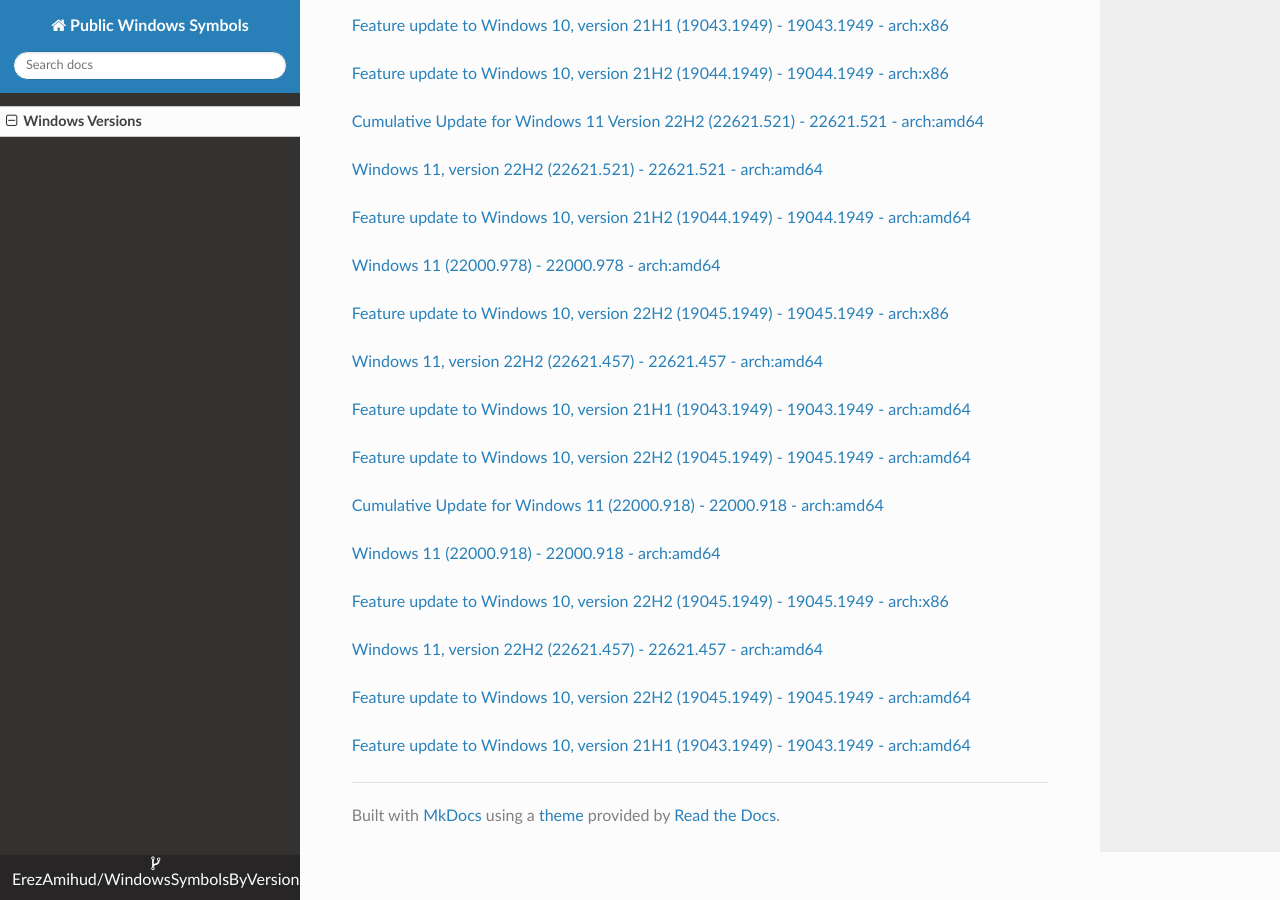
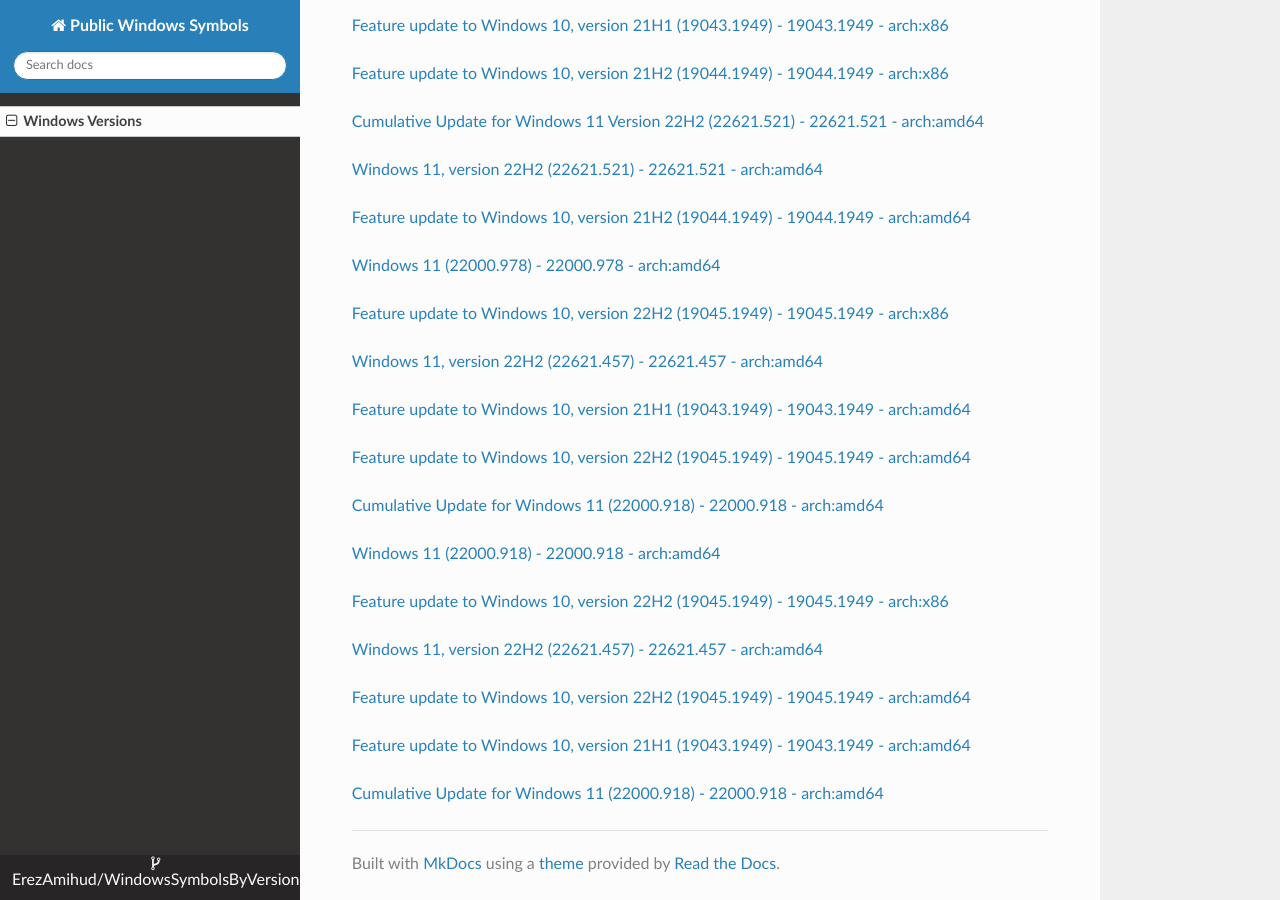
Before and after one commit to ErezAmihud/WindowsSymbolsByVersion, an MkDocs documentation site: the page built from docs/index.md, in a window 1280 px wide and 900 px high, scrolled down 53957 px. Built offline with MkDocs 1.6.1, drawn with Linux system fonts in a browser that asks for light colours; nearby versions of some CDN libraries.

Commit message:
Automated commit, add manifest for cf4057d3-3d10-43c4-b855-c00704606541

```diff
--- a/docs/index.md
+++ b/docs/index.md
@@ -3193,3 +3193,6 @@
 
 
 [Feature update to Windows 10, version 21H1 (19043.1949) - 19043.1949 - arch:amd64](https://github.com/ErezAmihud/WindowsSymbolsByVersion/blob/main/manifests/a0306c97-531a-41ed-94e8-681ad12c387b.manifest)
+
+
+[Cumulative Update for Windows 11 (22000.918) - 22000.918 - arch:amd64](https://github.com/ErezAmihud/WindowsSymbolsByVersion/blob/main/manifests/cf4057d3-3d10-43c4-b855-c00704606541.manifest)
```
Also changed, not shown: process_builds.json (+1 -1 lines).
